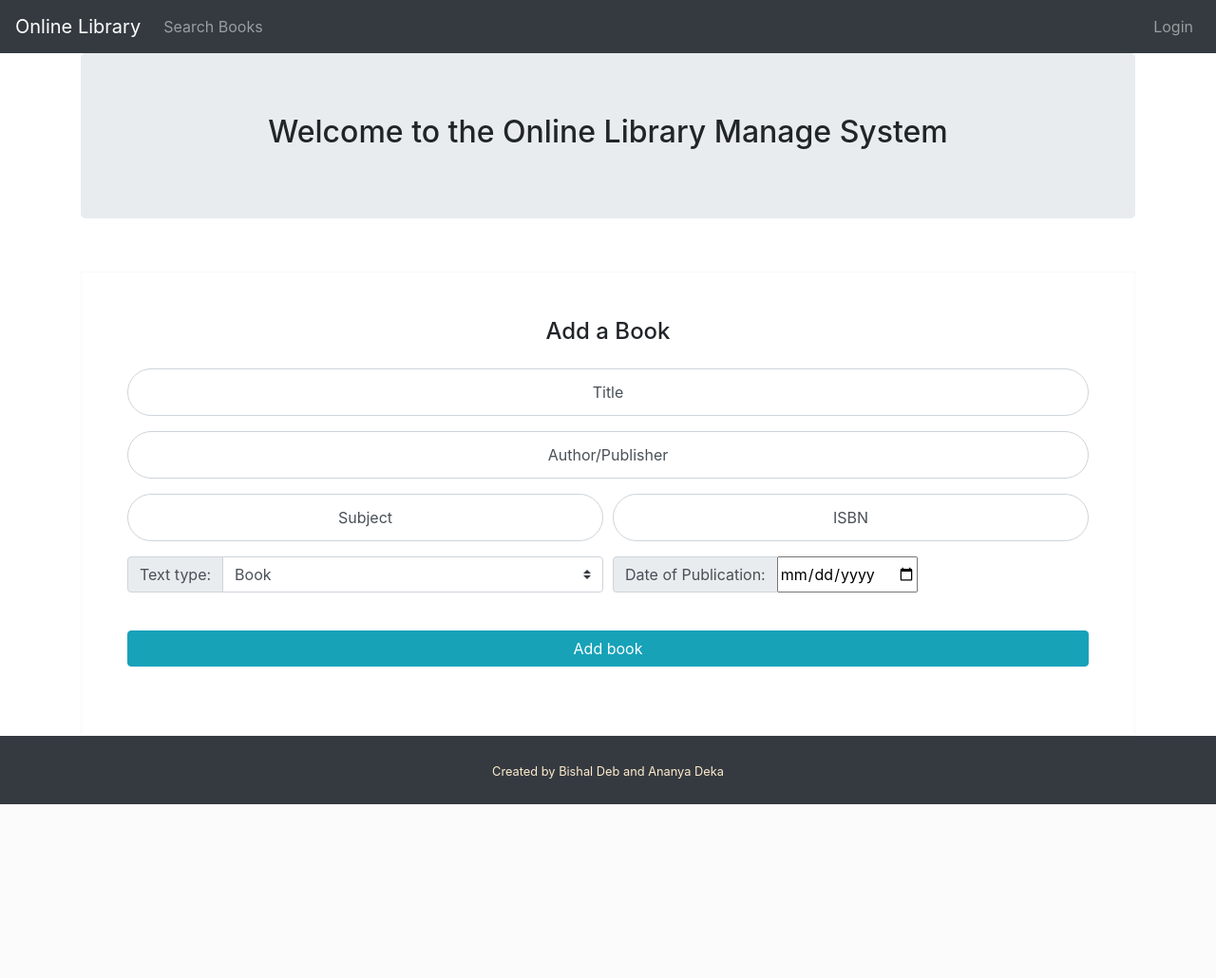
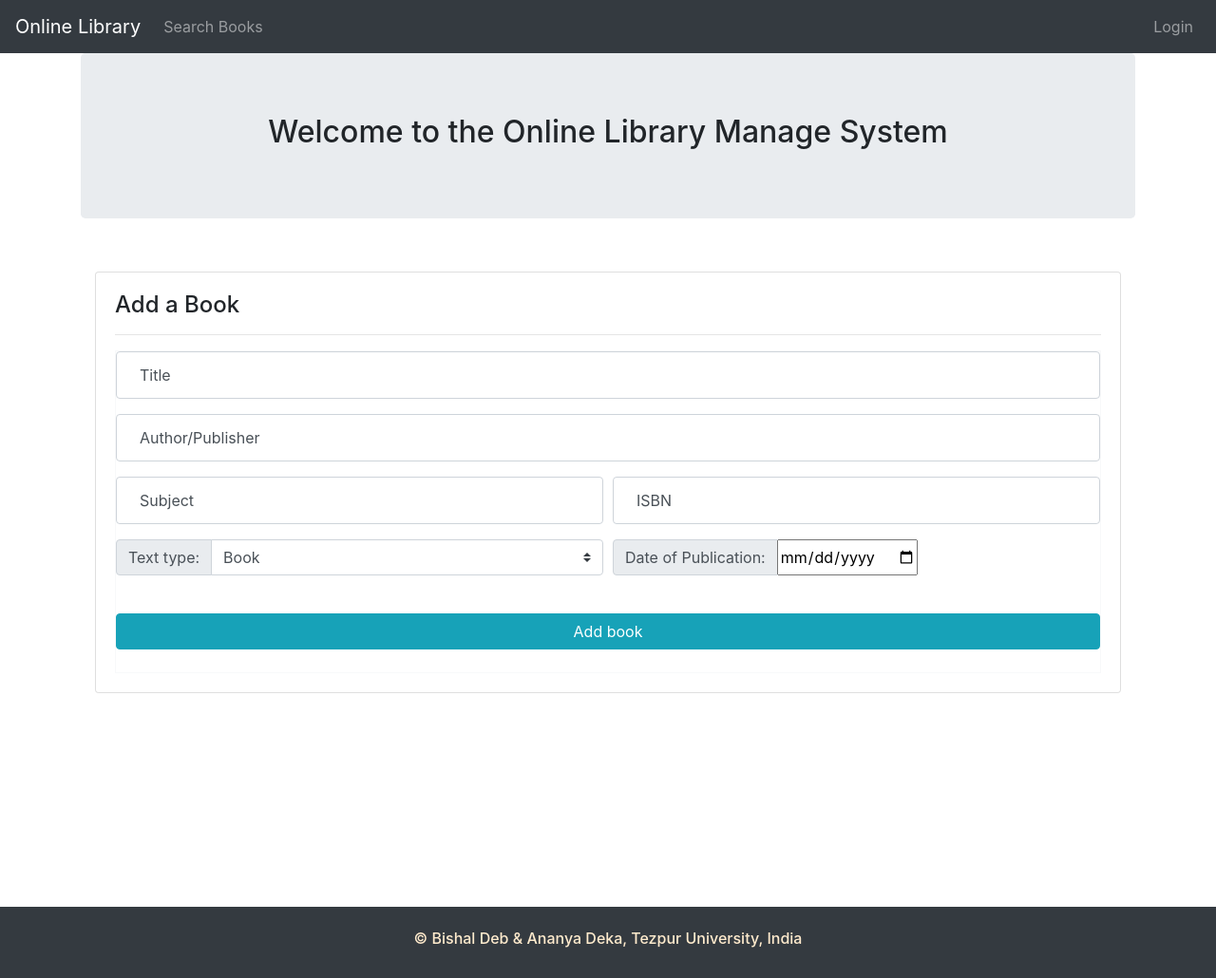
Before and after one commit to itsbgold/LibraryManagementSystem, a PHP site: page /addbooks.php in a window 1280 px wide. Shown: the whole page at 95% size. Before the commit the page ends 847 px from the top, so only its background shows below. Run offline with PHP 8.4, Linux system fonts and the light colour scheme.

Commit message:
Pages designed.

```diff
--- a/addbooks.php
+++ b/addbooks.php
@@ -3,10 +3,20 @@ $page = "addbooks";
 require "header.php";
 ?>
 
-<form action="includes/addbooks.inc.php" method="post" class="text-center border border-light p-5">
-
-    <p class="h4 mb-4">Add a Book</p>
-
+<div class="container">
+    <div class="row">
+        <div class="col-md-12">
+            <div class="card">
+                <div class="card-body">
+                    <div class="row">
+                        <div class="col-md-12">
+                            <h4>Add a Book</h4>
+                            <hr>
+                        </div>
+                    </div>
+                    <div class="row">
+                        <div class="col-md-12">
+                            <form action="includes/addbooks.inc.php" method="post" class="border border-light">
                                 <?php
                                 if (isset($_GET['error'])) {
                                     if ($_GET['error'] == "emptyfields") {
@@ -29,7 +39,6 @@ require "header.php";
                                     <input type="text" name="author" id="author" class="form-control" placeholder="Author/Publisher">
                                     <label for="author">Author/Publisher</label>
                                 </div>
-
 
                                 <div class="form-row">
                                     <div class="col">
@@ -71,7 +80,14 @@ require "header.php";
 
                                 <button type="submit" class="btn btn-info my-4 btn-block" name="addbooks">Add book</button>
                             </form>
-
+                        </div>
+                    </div>
+                </div>
+            </div>
+        </div>
+    </div>
+</div>
+</div>
 <?php
 require "footer.php";
 ?>
--- a/footer.php
+++ b/footer.php
@@ -1,9 +1,8 @@
 </main>
 <footer id="sticky-footer" class="py-4 bg-dark text-white-50">
     <div class="container text-center">
-        <small style="color:blanchedalmond">Created by Bishal Deb and Ananya Deka</small>
+        <h6 style="color:blanchedalmond">&copy; Bishal Deb & Ananya Deka, Tezpur University, India</h6>
     </div>
 </footer>
 </body>
-
 </html>
--- a/header.php
+++ b/header.php
@@ -14,7 +14,7 @@ session_start();
     <script src="https://code.jquery.com/jquery-3.3.1.slim.min.js" integrity="sha384-q8i/X+965DzO0rT7abK41JStQIAqVgRVzpbzo5smXKp4YfRvH+8abtTE1Pi6jizo" crossorigin="anonymous"></script>
     <script src="https://cdnjs.cloudflare.com/ajax/libs/popper.js/1.14.7/umd/popper.min.js" integrity="sha384-UO2eT0CpHqdSJQ6hJty5KVphtPhzWj9WO1clHTMGa3JDZwrnQq4sF86dIHNDz0W1" crossorigin="anonymous"></script>
     <script src="https://stackpath.bootstrapcdn.com/bootstrap/4.3.1/js/bootstrap.min.js" integrity="sha384-JjSmVgyd0p3pXB1rRibZUAYoIIy6OrQ6VrjIEaFf/nJGzIxFDsf4x0xIM+B07jRM" crossorigin="anonymous"></script>
-    <link rel="stylesheet" href="styles/main.css" crossorigin="anonymous">
+    <link rel="stylesheet" href="main.css" crossorigin="anonymous">
 </head>
 
 <body>
--- a/styles/main.css
+++ b/main.css
@@ -3,15 +3,11 @@
   --input-padding-y: 0.75rem;
 }
 
-body {
-    min-height: 70vh;
-  /* background: #007bff;
-  background: linear-gradient(to right, #0062e6, #33aeff); */
-}
+/* body {
+    height: 100vh !important;
+} */
 
 .card-signin {
-  border: solid black 0.5px;
-  border-radius: 1rem;
   box-shadow: 0 0.5rem 1rem 0 rgba(0, 0, 0, 0.1);
 }
 
@@ -31,7 +27,6 @@ body {
 
 .form-signin .btn {
   font-size: 80%;
-  border-radius: 5rem;
   letter-spacing: 0.1rem;
   font-weight: bold;
   padding: 1rem;
@@ -45,7 +40,6 @@ body {
 
 .form-label-group input {
   height: auto;
-  border-radius: 2rem;
 }
 
 .form-label-group > input,
@@ -64,7 +58,7 @@ body {
   line-height: 1.5;
   color: #495057;
   border: 1px solid transparent;
-  border-radius: 0.25rem;
+  /* border-radius: 0.25rem; */
   transition: all 0.1s ease-in-out;
 }
 
@@ -123,3 +117,13 @@ body {
     color: #777;
   }
 }
+
+
+footer {
+  margin-top: 20px;
+  position: relative;
+  left: 0;
+  right: 0;
+  bottom: -205px !important;
+  margin-bottom: 0;
+}
--- a/searchmember.php
+++ b/searchmember.php
@@ -74,8 +74,8 @@ if (!isset($_SESSION["user_id"]) || $_SESSION["role"] !== "admin") {
             echo '<thead class="thead-dark">';
             echo "<tr>";
             echo "<th scope='col'>id</th>";
-            echo "<th scope='col'>FirstName</th>";
-            echo "<th scope='col'>LastName</th>";
+            echo "<th scope='col'>First Name</th>";
+            echo "<th scope='col'>Last Name</th>";
             echo "<th scope='col'>Email</th>";
             echo "<th scope='col'>Phone No</th>";
             echo "<th scope='col'>Role</th>";
```
Also changed, not shown: profile.php (+70 -37 lines), register.php (+21 -5 lines). Lines whose indentation alone changed are shown as unchanged.
